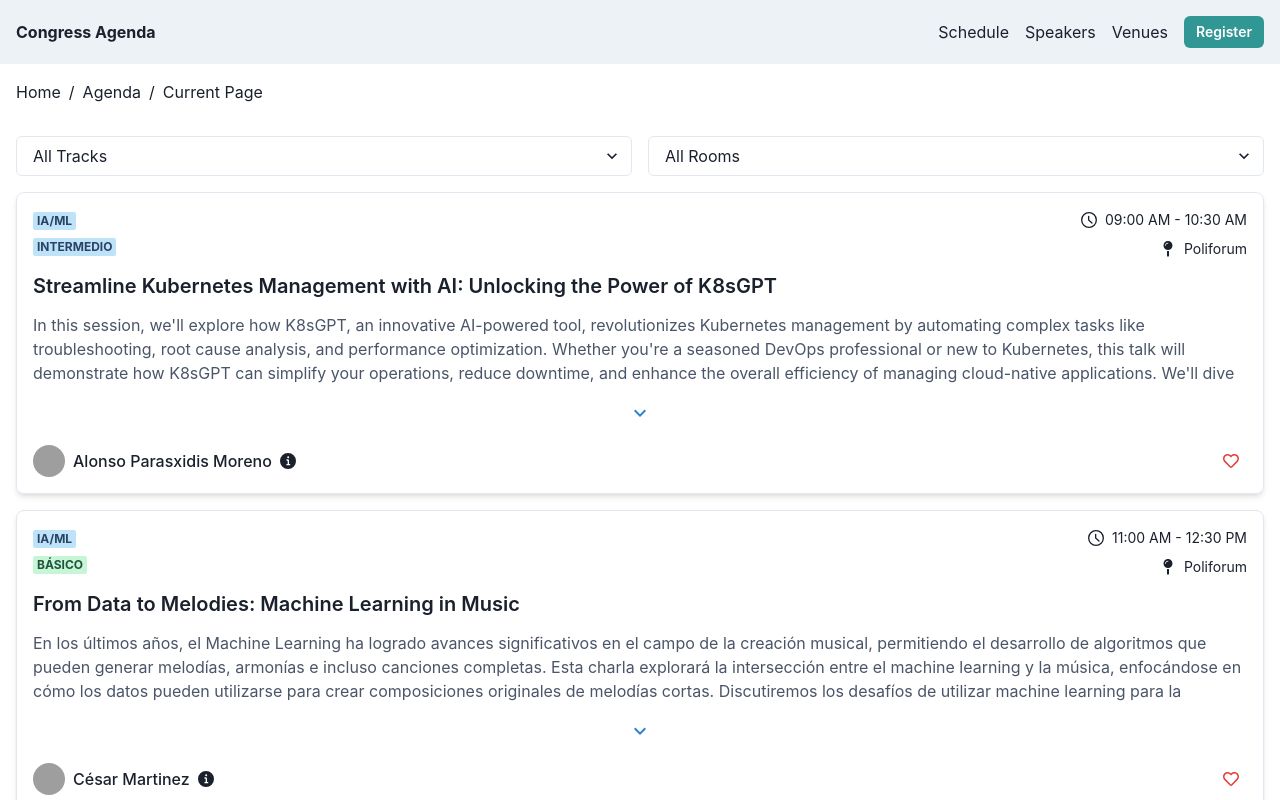
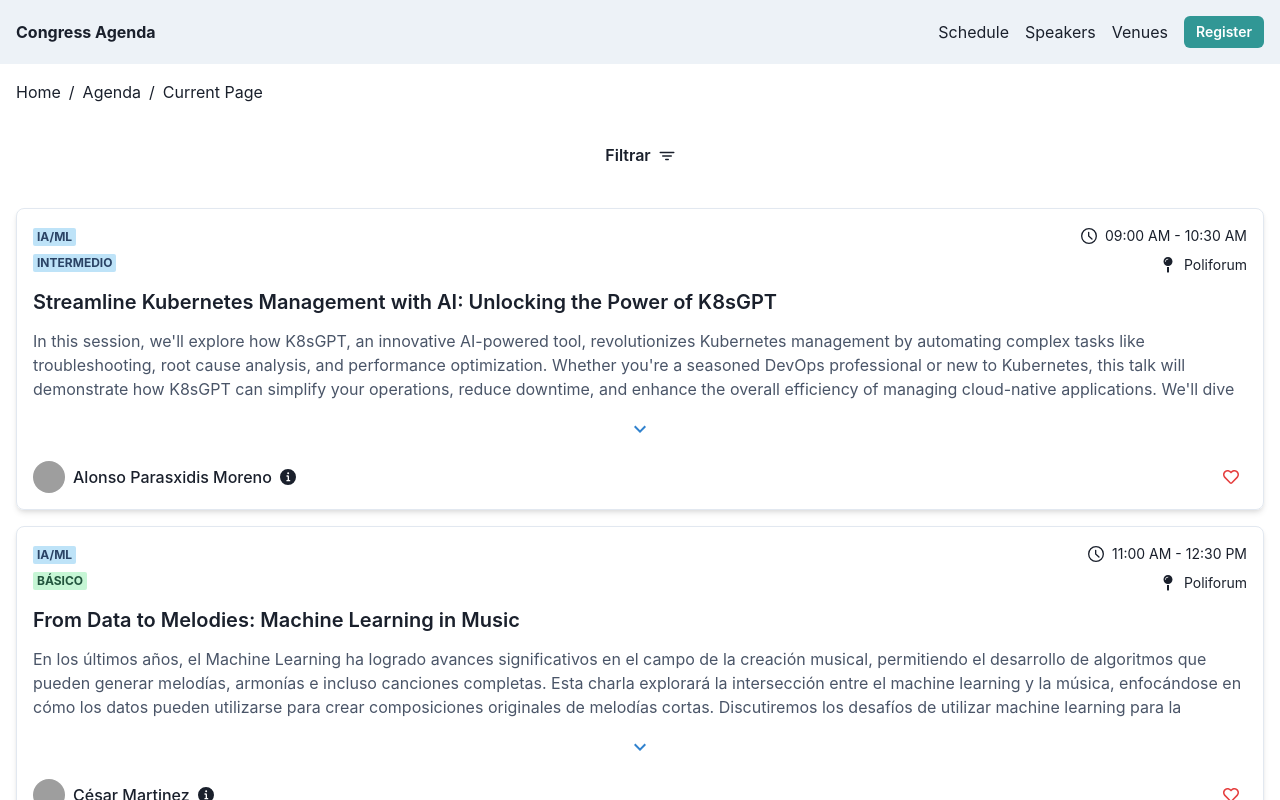
Before and after one commit to awscommunitymx/agenda, a Next.js app: page / in a window 1280 px wide. Shown: the top 800 px of the page. Built offline with nearby package versions, Linux system fonts and the light colour scheme; grey boxes are pictures that could not be loaded.

Commit message:
Add missing filters
Co-authored-by: David Victoria <90426863+davidvictoria@users.noreply.github.com>

```diff
--- a/app/components/FilterBar.tsx
+++ b/app/components/FilterBar.tsx
@@ -1,41 +1,93 @@
-import React, {useEffect} from 'react';
-import {Box, HStack, Select} from '@chakra-ui/react';
+import React, {useState} from 'react';
+import {Box, Button, Collapse, Container, Flex, HStack, Icon, Select, Text, VStack} from '@chakra-ui/react';
 import {Session} from "@/app/types/session";
+import {IoFilter} from "react-icons/io5";
 
+interface FilterOption {
+    key: string;
+    label: string;
+    options: string[];
+}
 
 interface FilterBarProps {
     sessions: Session[];
-    onFilterChange: (track: string, room: string) => void;
+    onFilterChange: (filters: Record<string, string>) => void;
 }
 
 const FilterBar: React.FC<FilterBarProps> = ({sessions, onFilterChange}) => {
-    const tracks = Array.from(new Set(sessions.map(session => session.category)));
-    const rooms = Array.from(new Set(sessions.map(session => session.room)));
+    const [isExpanded, setIsExpanded] = useState(false);
+    const [filters, setFilters] = useState<Record<string, string>>({});
 
-    const [selectedTrack, setSelectedTrack] = React.useState('');
-    const [selectedRoom, setSelectedRoom] = React.useState('');
+    const filterOptions: FilterOption[] = [
+        {key: 'category', label: 'Category', options: Array.from(new Set(sessions.map(session => session.category)))},
+        {key: 'room', label: 'Room', options: Array.from(new Set(sessions.map(session => session.room)))},
+        {key: 'level', label: 'Level', options: Array.from(new Set(sessions.map(session => session.level)))},
+    ];
 
-
-    useEffect(() => {
-            onFilterChange(selectedTrack, selectedRoom);
+    const handleFilterChange = (key: string, value: string) => {
+        const newFilters = {...filters, [key]: value};
+        if (value === '') {
+            delete newFilters[key];
         }
-        , [selectedTrack, selectedRoom, onFilterChange]);
+        setFilters(newFilters);
+        onFilterChange(newFilters);
+    };
 
     return (
-        <Box mb={4}>
-            <HStack spacing={4}>
-                <Select placeholder="All Tracks" onChange={(e) => setSelectedTrack(e.target.value)}>
-                    {tracks.map(track => (
-                        <option key={track} value={track}>{track}</option>
-                    ))}
-                </Select>
-                <Select placeholder="All Rooms" onChange={(e) => setSelectedRoom(e.target.value)}>
-                    {rooms.map(room => (
-                        <option key={room} value={room}>{room}</option>
-                    ))}
-                </Select>
-            </HStack>
-        </Box>
+        <VStack mb={2}>
+            <Flex justifyItems={"flex-end"}>
+
+                <Button
+                    onClick={() => setIsExpanded(!isExpanded)}
+                    variant="ghost"
+                    px={0}
+                    alignContent={"start"}
+                    rightIcon={<Icon as={IoFilter}/>}
+                >
+                    Filtrar
+                </Button>
+
+            </Flex>
+            <Container>
+
+                <Collapse in={isExpanded} animateOpacity>
+                    <VStack align="stretch" spacing={4}>
+                        {filterOptions.map(({key, label, options}) => (
+                            <Box key={key}>
+                                <Text fontSize="sm" fontWeight="medium" mb={1}>{label}</Text>
+                                <Select
+                                    placeholder={`All ${label}s`}
+                                    value={filters[key] || ''}
+                                    onChange={(e) => handleFilterChange(key, e.target.value)}
+                                >
+                                    {options.map(option => (
+                                        <option key={option} value={option}>{option}</option>
+                                    ))}
+                                </Select>
+                            </Box>
+                        ))}
+                    </VStack>
+                </Collapse>
+
+                <Container my={2} px={0} alignContent={"start"}>
+                    {Object.keys(filters).length > 0 && (
+                        <HStack wrap="wrap" spacing={2}>
+                            {Object.entries(filters).map(([key, value]) => (
+                                <Button
+                                    key={key}
+                                    size="sm"
+                                    variant="solid"
+                                    colorScheme="blue"
+                                    onClick={() => handleFilterChange(key, '')}
+                                >
+                                    {filterOptions.find(opt => opt.key === key)?.label}: {value} ×
+                                </Button>
+                            ))}
+                        </HStack>
+                    )}
+                </Container>
+            </Container>
+        </VStack>
     );
 };
 
--- a/app/components/SessionList.tsx
+++ b/app/components/SessionList.tsx
@@ -1,29 +1,29 @@
 'use client'
 import React, {useMemo, useState} from 'react';
 import {Container, VStack} from '@chakra-ui/react';
-import {SessionListProps} from "@/app/types/session";
+import {Session, SessionListProps} from "@/app/types/session";
 import SessionCard from "@/app/components/SessionCard";
 import FilterBar from "@/app/components/FilterBar";
 
 const SessionList: React.FC<SessionListProps> = ({sessions}) => {
-    const [trackFilter, setTrackFilter] = useState('');
-    const [roomFilter, setRoomFilter] = useState('');
 
     const sortedSessions = useMemo(() => {
         return [...sessions].sort((a, b) => a.time.start.getTime() - b.time.start.getTime());
     }, [sessions]);
 
 
+    const [filters, setFilters] = useState<Record<string, string>>({});
+
     const filteredSessions = useMemo(() => {
-        return sortedSessions.filter(session =>
-            (!trackFilter || session.category === trackFilter) &&
-            (!roomFilter || session.room === roomFilter)
+        return sessions.filter(session =>
+            Object.entries(filters).every(([key, value]) =>
+                session[key as keyof Session] === value
+            )
         ).sort((a, b) => a.time.start.getTime() - b.time.start.getTime());
-    }, [sortedSessions, trackFilter, roomFilter]);
+    }, [sessions, filters]);
 
-    const handleFilterChange = (track: string, room: string) => {
-        setTrackFilter(track);
-        setRoomFilter(room);
+    const handleFilterChange = (newFilters: Record<string, string>) => {
+        setFilters(newFilters);
     };
 
     return (
```
